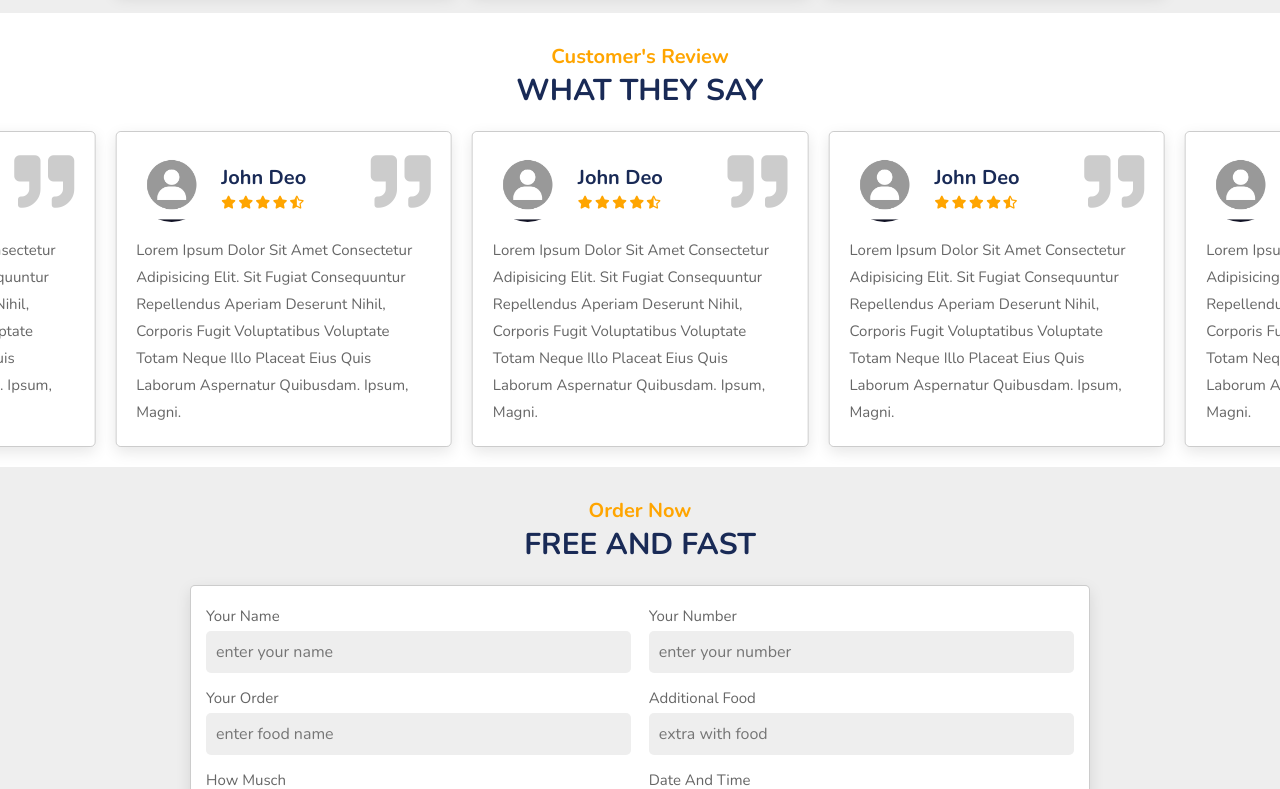
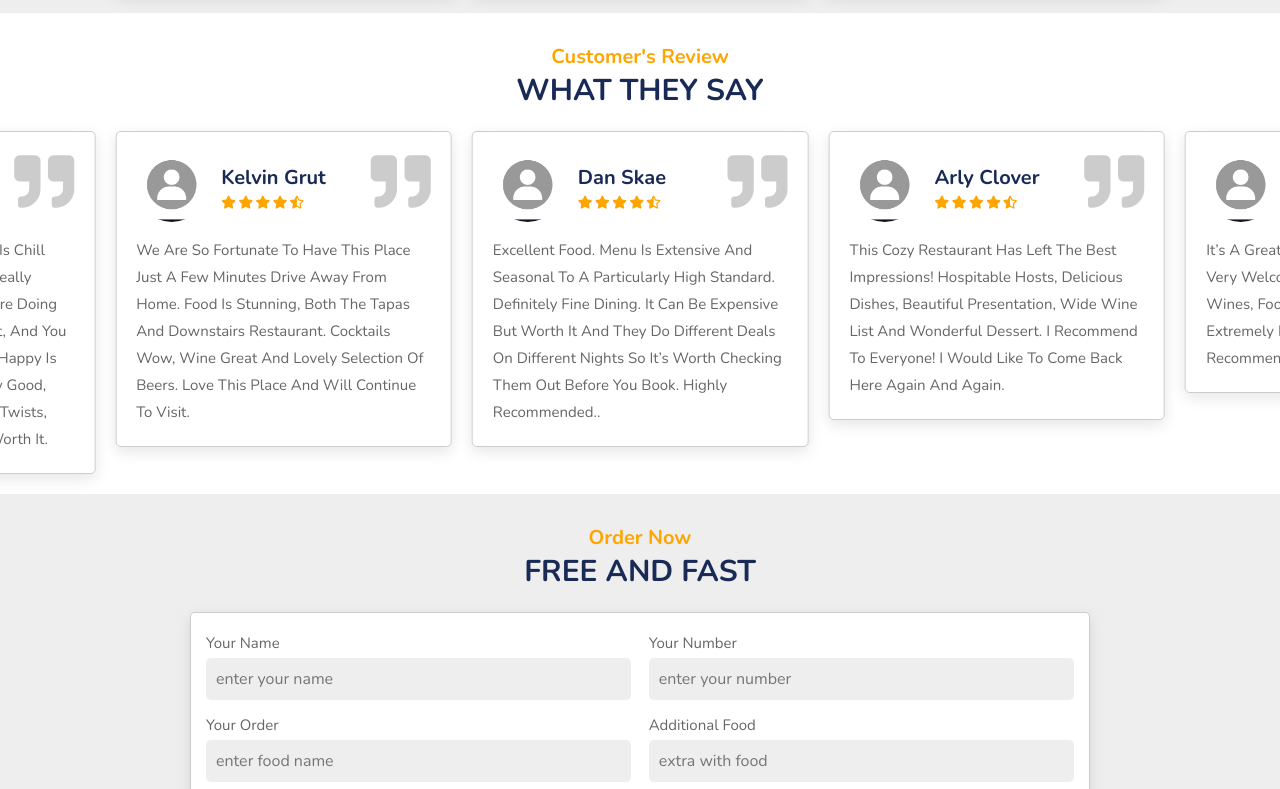
Before and after one commit to Garyshkeer/Olymp, a plain HTML site: page index.html in a window 1280 px wide. Shown: the part 3620-4409 px from the top of the page. Drawn offline with nearby package versions, Linux system fonts and the light colour scheme.

Commit message:
html updated

```diff
--- a/index.html
+++ b/index.html
@@ -1,5 +1,6 @@
 <!DOCTYPE html>
 <html lang="en">
+
 <head>
     <meta charset="UTF-8">
     <meta http-equiv="X-UA-Compatible" content="IE=edge">
@@ -15,6 +16,7 @@
     <link rel="stylesheet" href="css/style.css">
 
 </head>
+
 <body>
 
     <!-- header section starts      -->
@@ -465,7 +467,7 @@
                     <div class="user">
                         <img src="images/ava.jpg" alt="">
                         <div class="user-info">
-                        <h3>john deo</h3>
+                            <h3>Dan Skae</h3>
                             <div class="stars">
                                 <i class="fas fa-star"></i>
                                 <i class="fas fa-star"></i>
@@ -475,7 +477,8 @@
                             </div>
                         </div>
                     </div>
-                <p>Lorem ipsum dolor sit amet consectetur adipisicing elit. Sit fugiat consequuntur repellendus aperiam deserunt nihil, corporis fugit voluptatibus voluptate totam neque illo placeat eius quis laborum aspernatur quibusdam. Ipsum, magni.</p>
+                    <p>Excellent food. Menu is extensive and seasonal to a particularly high standard. Definitely fine dining. It can be expensive but worth it and they do different deals on different nights so it’s worth checking them out before you book.
+                        Highly recommended..</p>
                 </div>
 
                 <div class="swiper-slide slide">
@@ -483,7 +486,7 @@
                     <div class="user">
                         <img src="images/ava.jpg" alt="">
                         <div class="user-info">
-                        <h3>john deo</h3>
+                            <h3>Arly Clover</h3>
                             <div class="stars">
                                 <i class="fas fa-star"></i>
                                 <i class="fas fa-star"></i>
@@ -493,7 +496,7 @@
                             </div>
                         </div>
                     </div>
-                <p>Lorem ipsum dolor sit amet consectetur adipisicing elit. Sit fugiat consequuntur repellendus aperiam deserunt nihil, corporis fugit voluptatibus voluptate totam neque illo placeat eius quis laborum aspernatur quibusdam. Ipsum, magni.</p>
+                    <p>This cozy restaurant has left the best impressions! Hospitable hosts, delicious dishes, beautiful presentation, wide wine list and wonderful dessert. I recommend to everyone! I would like to come back here again and again.</p>
                 </div>
 
                 <div class="swiper-slide slide">
@@ -501,7 +504,7 @@
                     <div class="user">
                         <img src="images/ava.jpg" alt="">
                         <div class="user-info">
-                        <h3>john deo</h3>
+                            <h3>Nora Dearle</h3>
                             <div class="stars">
                                 <i class="fas fa-star"></i>
                                 <i class="fas fa-star"></i>
@@ -511,7 +514,7 @@
                             </div>
                         </div>
                     </div>
-                <p>Lorem ipsum dolor sit amet consectetur adipisicing elit. Sit fugiat consequuntur repellendus aperiam deserunt nihil, corporis fugit voluptatibus voluptate totam neque illo placeat eius quis laborum aspernatur quibusdam. Ipsum, magni.</p>
+                    <p>It’s a great experience. The ambiance is very welcoming and charming. Amazing wines, food and service. Staff are extremely knowledgeable and make great recommendations.</p>
                 </div>
 
                 <div class="swiper-slide slide">
@@ -519,7 +522,7 @@
                     <div class="user">
                         <img src="images/ava.jpg" alt="">
                         <div class="user-info">
-                        <h3>john deo</h3>
+                            <h3>Roby Benini</h3>
                             <div class="stars">
                                 <i class="fas fa-star"></i>
                                 <i class="fas fa-star"></i>
@@ -529,9 +532,28 @@
                             </div>
                         </div>
                     </div>
-                <p>Lorem ipsum dolor sit amet consectetur adipisicing elit. Sit fugiat consequuntur repellendus aperiam deserunt nihil, corporis fugit voluptatibus voluptate totam neque illo placeat eius quis laborum aspernatur quibusdam. Ipsum, magni.</p>
+                    <p>This place is great! Atmosphere is chill and cool but the staff is also really friendly. They know what they’re doing and what they’re talking about, and you can tell making the customers happy is their main priority. Food is pretty
+                        good, some italian classics and some twists, and for their prices it’s 100% worth it.</p>
                 </div>
 
+                <div class="swiper-slide slide">
+                    <i class="fas fa-quote-right"></i>
+                    <div class="user">
+                        <img src="images/ava.jpg" alt="">
+                        <div class="user-info">
+                            <h3>Kelvin Grut</h3>
+                            <div class="stars">
+                                <i class="fas fa-star"></i>
+                                <i class="fas fa-star"></i>
+                                <i class="fas fa-star"></i>
+                                <i class="fas fa-star"></i>
+                                <i class="fas fa-star-half-alt"></i>
+                            </div>
+                        </div>
+                    </div>
+                    <p>We are so fortunate to have this place just a few minutes drive away from home. Food is stunning, both the tapas and downstairs restaurant. Cocktails wow, wine great and lovely selection of beers. Love this place and will continue
+                        to visit.</p>
+                </div>
             </div>
 
         </div>
@@ -616,8 +638,9 @@
 
             <div class="box">
                 <h3>contact info</h3>
-            <a href="#">+7776-766-89-10</a>
-            <a href="#">+7708-367-31-47</a>
+                <a href="tel:+77767668910">+7776-766-89-10</a>
+                <a href="tel:+77083673147">+7708-367-31-47</a>
+                <a href="tel:+77089196065">+7708-919-60-65</a>
             </div>
 
             <div class="box">
@@ -650,4 +673,5 @@
     <script src="js/script.js"></script>
 
 </body>
+
 </html>
```
Lines whose indentation alone changed are shown as unchanged.
